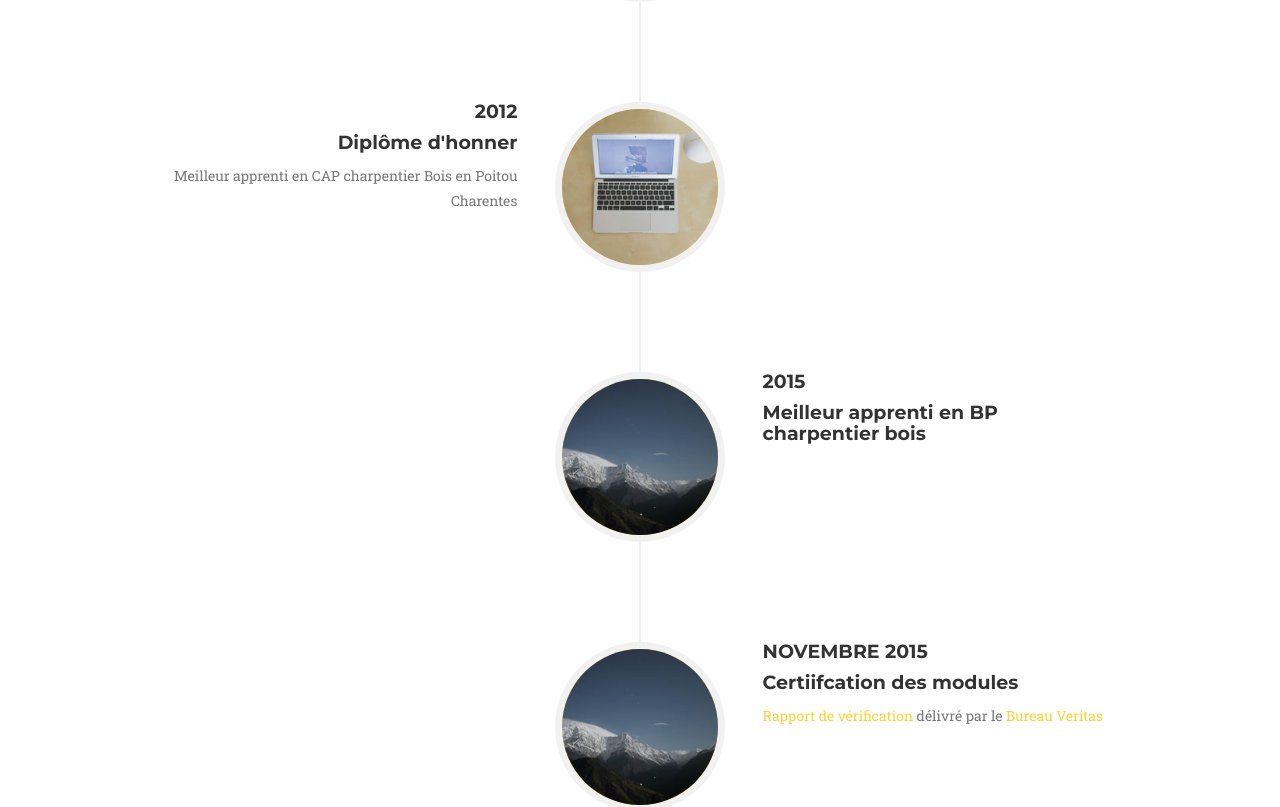
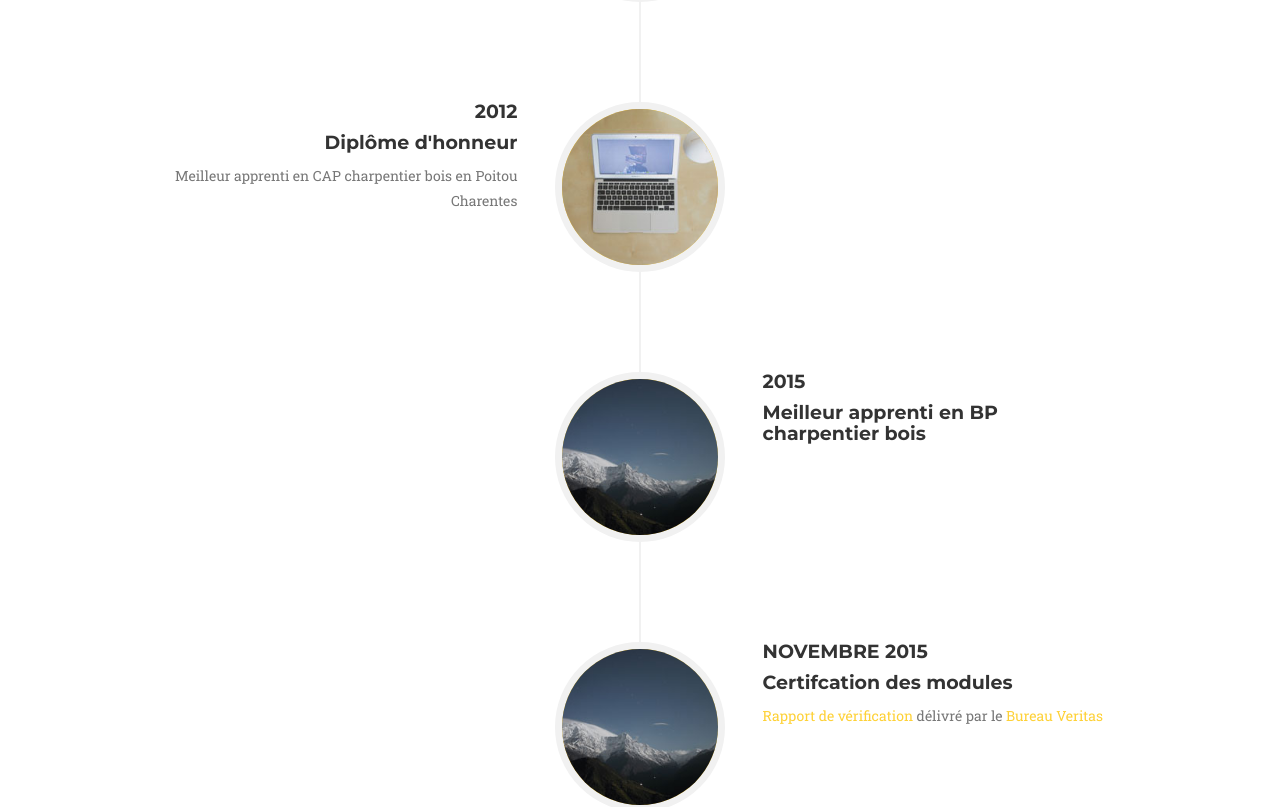
Before and after one commit to whysy/asmodule, a Jekyll site: the page built from index.html, in a window 1280 px wide and 1400 px high, scrolled down 3356 px. Shown: the part 129-936 px from the top of the window. Built offline with Jekyll 4.4.1, drawn with Linux system fonts in a browser that asks for light colours; some web fonts are replaced.

Commit message:
Update about.html

```diff
--- a/_includes/about.html
+++ b/_includes/about.html
@@ -45,10 +45,10 @@
                             <div class="timeline-panel">
                                 <div class="timeline-heading">
                                     <h4>2012</h4>
-                                    <h4 class="subheading">Diplôme d'honner</h4>
+                                    <h4 class="subheading">Diplôme d'honneur</h4>
                                 </div>
                                 <div class="timeline-body">
-                                    <p class="text-muted">Meilleur apprenti en CAP charpentier Bois en Poitou Charentes</p>
+                                    <p class="text-muted">Meilleur apprenti en CAP charpentier bois en Poitou Charentes</p>
                                 </div>
                             </div>
                         </li>
@@ -73,7 +73,7 @@
                             <div class="timeline-panel">
                                 <div class="timeline-heading">
                                     <h4>Novembre 2015</h4>
-                                    <h4 class="subheading">Certiifcation des modules</h4>
+                                    <h4 class="subheading">Certifcation des modules</h4>
                                 </div>
                                 <div class="timeline-body">
                                     <p class="text-muted"><a href="#">Rapport de vérification</a> délivré par le <a href="http://www.bureauveritas.fr/">Bureau Veritas</a></p>
```
